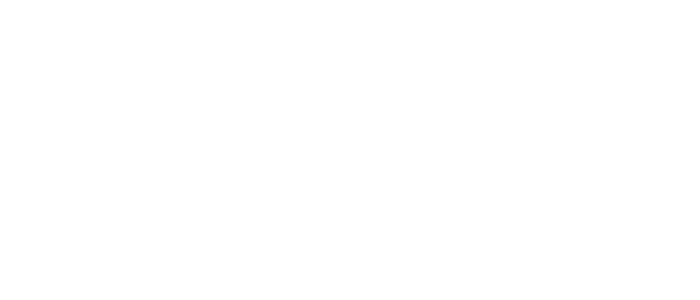
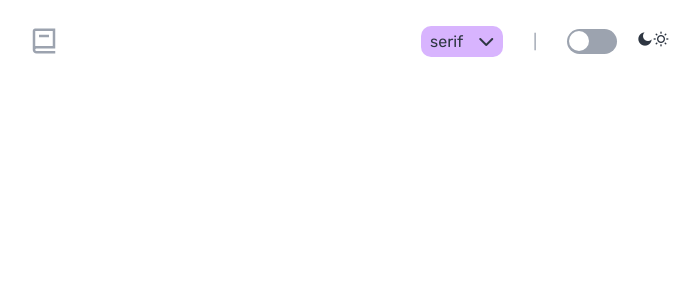
Before and after one commit to okorojames/james-dictionary-project, a React (Vite) app: page / in a window 1280 px wide. Shown: the top 300 px of the page, without its empty margins (291-991 px from the left). Built offline with nearby package versions, Linux system fonts and the light colour scheme.

Commit message:
working on the header nav asection currently

```diff
--- a/index.html
+++ b/index.html
@@ -3,9 +3,11 @@
   <head>
     <meta charset="UTF-8" />
     <meta name="viewport" content="width=device-width, initial-scale=1.0" />
-    <!-- REMX ICON -->
+    <!-- REMIX ICON -->
     <link href="https://cdn.jsdelivr.net/npm/remixicon@2.5.0/fonts/remixicon.css" rel="stylesheet">
-    <title>Vite + React</title>
+    <!-- FONT-AWESOME ICON -->
+    <link rel="stylesheet" href="https://cdnjs.cloudflare.com/ajax/libs/font-awesome/6.3.0/css/all.min.css" integrity="sha512-SzlrxWUlpfuzQ+pcUCosxcglQRNAq/DZjVsC0lE40xsADsfeQoEypE+enwcOiGjk/bSuGGKHEyjSoQ1zVisanQ==" crossorigin="anonymous" referrerpolicy="no-referrer" />
+    <title>My Dictionary</title>
   </head>
   <body>
     <div id="root"></div>
--- a/package.json
+++ b/package.json
@@ -10,7 +10,8 @@
   },
   "dependencies": {
     "react": "^18.2.0",
-    "react-dom": "^18.2.0"
+    "react-dom": "^18.2.0",
+    "react-router-dom": "^6.8.1"
   },
   "devDependencies": {
     "@types/react": "^18.0.27",
--- a/src/App.css
+++ b/src/App.css
@@ -2,13 +2,14 @@
 @import url('https://fonts.googleapis.com/css2?family=Rubik:ital,wght@0,300;0,400;0,500;0,600;0,700;1,300;1,400&display=swap');
 /* COLORS */
 :root{
-  --pure-light: rgb(255, 255, 255);
-  --light-two: rgb(241, 245, 249);
-  --main-one: rgb(216, 180, 254);
-  --main-two: rgb(233, 213, 255);
-  --main-three: rgb(174, 100, 253);
-  --dark-one: rgb(55, 65, 81);
-  --dark-two: rgb(46, 54, 66);
+  --pure-light: #ffffff;
+  --light-two: #f1f5f9;
+  --main-one: #d8b4fe;
+  --main-two: #e9d5ff;
+  --main-three: #ae64fd;
+  --dark-one: #374151;
+  --dark-two: #2e3642;
+  --dark-three: #9ca3af;
 }
 /*  */
 *{
@@ -22,4 +23,62 @@
 }
 body{
   font-family: 'Rubik', sans-serif;
+  color: var(--dark-two);
+  font-size: 1.6rem;
 }
+.container{
+  width: 50%;
+  margin: 0 auto;
+  margin-top: 2%;
+}
+/* HEADER STYLES */
+header{
+  display: flex;
+  justify-content: space-between;
+  align-items: center;
+}
+.header-icon{
+  font-size: 3rem;
+  color: var(--dark-three);
+}
+.fontMode{
+  display: flex;
+  justify-content: space-between;
+  align-items: center;
+  gap: 3rem;
+}
+.font{
+  display: flex;
+  align-items: center;
+  gap: 1.5rem;
+  background: var(--main-one);
+  cursor: pointer;
+  padding: .6rem .9rem;
+  border-radius: 1rem;
+}
+/*  */
+.modeToggle{
+  display: flex;
+  justify-content: space-around;
+  align-items: center;
+  gap: 2rem;
+}
+.mode{
+  position: relative;
+  background: var(--dark-three);
+  border-radius: 10rem;
+  height: 25px;
+  width: 50px;
+  cursor: pointer;
+}
+.modeCircle{
+  position: absolute;
+  top: 50%;
+  left: 3%;
+  transform: translate(0, -50%);
+  height: 20px;
+  width: 20px;
+  padding: .8rem;
+  background: var(--pure-light);
+  border-radius: 50%;
+}
--- a/src/App.jsx
+++ b/src/App.jsx
@@ -1,11 +1,9 @@
-import { useState } from 'react'
-
+import Body from "./Body"
 function App() {
-  const [count, setCount] = useState(0)
 
   return (
     <div className="App">
-
+      <Body/>
     </div>
   )
 }
--- /dev/null
+++ b/src/Body.jsx
@@ -0,0 +1,12 @@
+import React from 'react'
+import Header from './components/Header'
+
+const Body = () => {
+  return (
+    <body className='container'>
+      <Header/>
+    </body>
+  )
+}
+
+export default Body
--- /dev/null
+++ b/src/components/Header.jsx
@@ -0,0 +1,25 @@
+import React from 'react'
+
+const Header = () => {
+  return (
+    <header>
+      <i className="ri-book-2-line header-icon"></i>
+      {/* font and mode */}
+      <div className="fontMode">
+        {/* font */}
+        <div className="font"><div className="fontName">serif</div><i className="fa-solid fa-chevron-down"></i></div>
+        {/* mode */}
+      <span className="headerSpace" style={{color: '#9ca3af'}}>|</span>
+      <div className="modeToggle">
+        <div className="mode"><div className="modeCircle"></div></div>
+        <div className="modeIcon">
+          <i className="ri-moon-fill darkMode"></i>
+          <i className="ri-sun-line lightMode"></i>
+        </div>
+      </div>
+      </div>
+    </header>
+  )
+}
+
+export default Header
```
Also changed, not shown: 1 other file (tests, documents, lock files or other folders).
